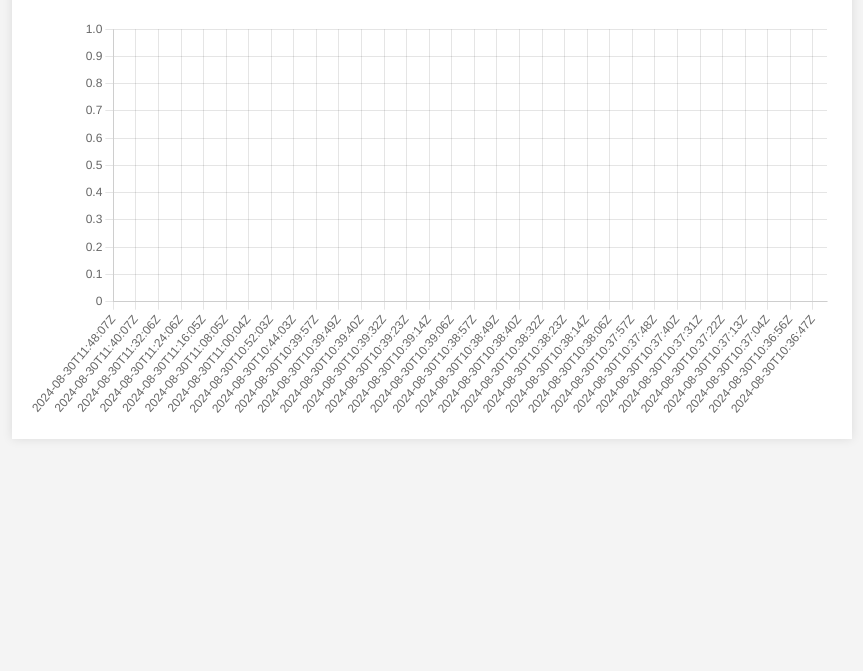
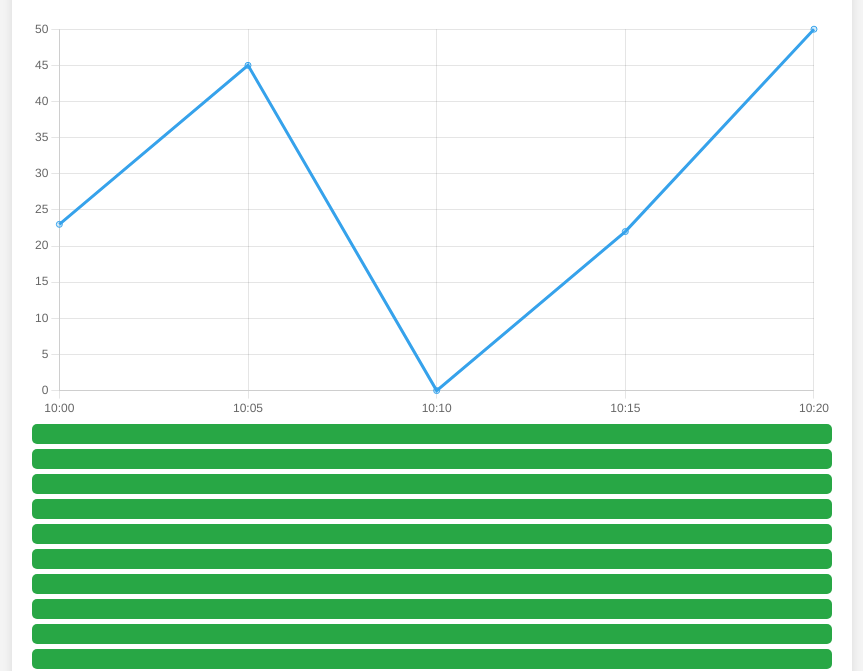
Before and after one commit to jarting/uptime-monitor, a plain HTML site: page index.html in a window 1280 px wide. Shown: the part 131-802 px from the top of the page, without its empty margins (208-1071 px from the left). Drawn offline with nearby package versions, Linux system fonts and the light colour scheme.

Commit message:
Update index.html

```diff
--- a/index.html
+++ b/index.html
@@ -21,6 +21,17 @@
         h1 {
             text-align: center;
         }
+        .bar {
+            height: 20px;
+            border-radius: 5px;
+            margin: 5px 0;
+        }
+        .bar.success {
+            background-color: #28a745;
+        }
+        .bar.failure {
+            background-color: #dc3545;
+        }
     </style>
     <script src="https://cdn.jsdelivr.net/npm/chart.js"></script>
 </head>
@@ -28,42 +39,30 @@
     <div class="container">
         <h1>Uptime Monitor</h1>
         <canvas id="uptimeChart" width="400" height="200"></canvas>
+        <div id="logs">
+            <!-- Logs will be inserted here -->
+        </div>
     </div>
     <script>
-        // Fetch and display data from ping_log.txt
-        fetch('https://raw.githubusercontent.com/jarting/uptime-monitor/main/ping_log.txt')
-            .then(response => response.text())
-            .then(data => {
-                const lines = data.trim().split('\n').reverse(); // Reverse order to show latest data on the right
-                const labels = [];
-                const values = [];
-
-                lines.forEach(line => {
-                    const [timestamp, status] = line.split(' - ');
-                    labels.push(timestamp);
-                    values.push(status.includes('failed') ? 0 : parseInt(status.split(' ')[1])); // Value 0 for failure
-                });
-
-                // Configure the chart
-                const config = {
-                    type: 'line',
-                    data: {
+        // Dummy data for the example
+        const labels = ["10:00", "10:05", "10:10", "10:15", "10:20"];
+        const data = {
             labels: labels,
             datasets: [{
                 label: 'Ping Response Time (ms)',
                 backgroundColor: 'rgba(54, 162, 235, 0.2)',
                 borderColor: 'rgba(54, 162, 235, 1)',
-                            data: values,
+                data: [23, 45, 0, 22, 50], // Example response times (0 indicates failure)
             }]
-                    },
+        };
+
+        const config = {
+            type: 'line',
+            data: data,
             options: {
                 scales: {
                     y: {
                         beginAtZero: true
-                            },
-                            x: {
-                                beginAtZero: true,
-                                reverse: false // Ensure latest data is on the right
                     }
                 },
                 plugins: {
@@ -84,13 +83,27 @@
             }
         };
 
-                // Create the chart
         const uptimeChart = new Chart(
             document.getElementById('uptimeChart'),
             config
         );
-            })
-            .catch(error => console.error('Error fetching the data:', error));
+
+        // Fetch and display logs from ping_log.txt
+        fetch('https://raw.githubusercontent.com/jarting/uptime-monitor/main/ping_log.txt')
+            .then(response => response.text())
+            .then(data => {
+                const lines = data.split('\n');
+                const logsContainer = document.getElementById('logs');
+
+                lines.forEach(line => {
+                    if (line.trim()) { // Check if line is not empty
+                        const [timestamp, status] = line.split(' - ');
+                        const logElement = document.createElement('div');
+                        logElement.className = `bar ${status.includes('failed') ? 'failure' : 'success'}`;
+                        logsContainer.appendChild(logElement);
+                    }
+                });
+            });
     </script>
 </body>
 </html>
```
Lines whose indentation alone changed are shown as unchanged.
